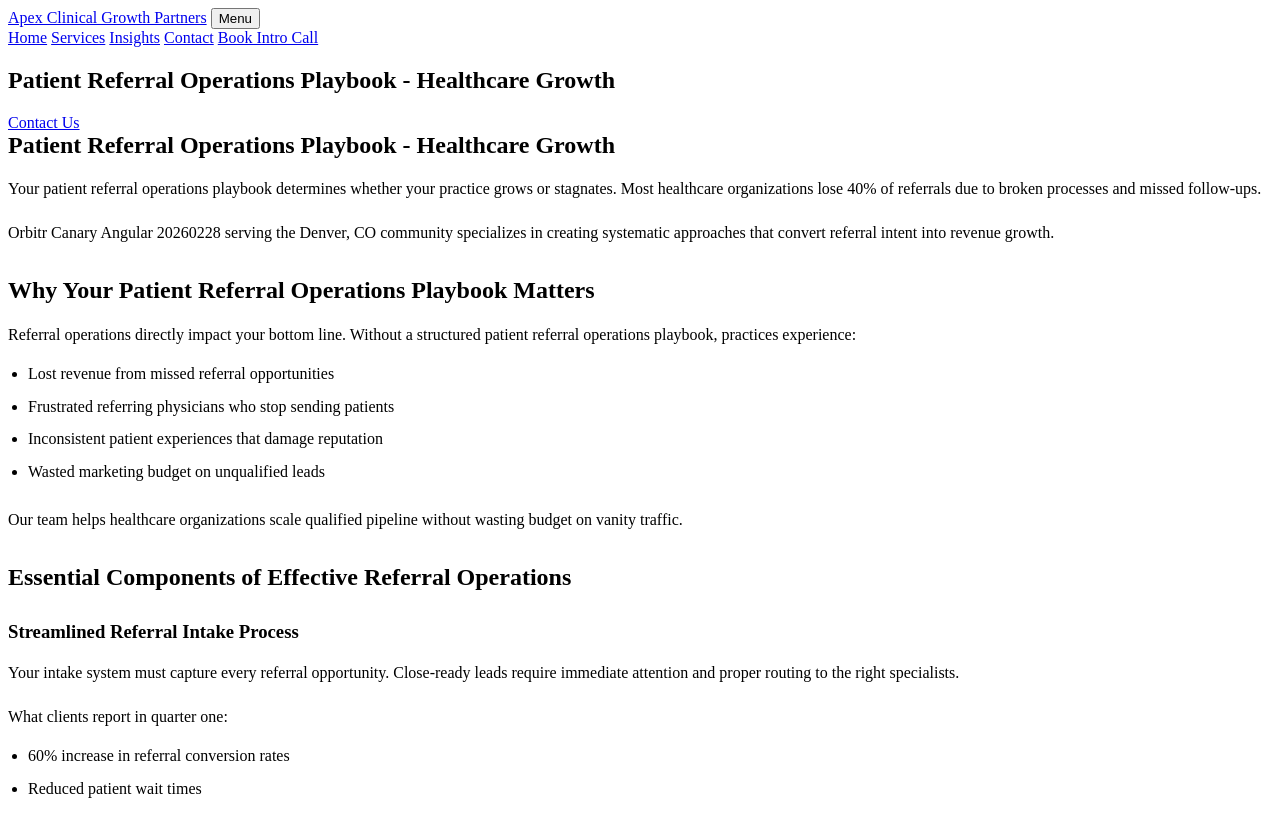
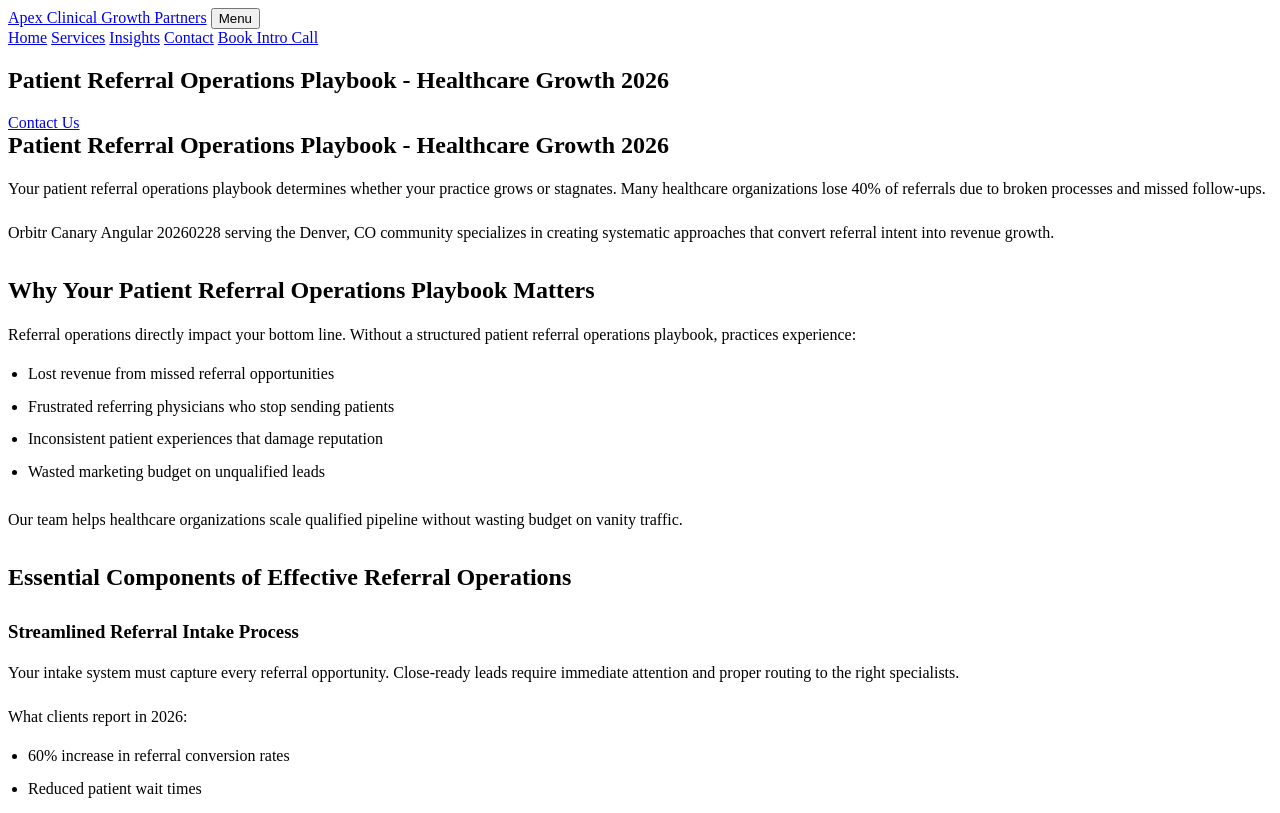
Before and after one commit to prjctlphbt/orbitr-canary-angular-20260228, a Jekyll site: the page angular-referral-ops-playbook-20260228142149.html, which Jekyll copies as it is, in a window 1280 px wide. Shown: the top 813 px of the page. Built offline with Jekyll 4.4.1, drawn with Linux system fonts in a browser that asks for light colours.

Commit message:
Refresh and update content: angular-referral-ops-playbook-20260228142149.html

```diff
--- a/angular-referral-ops-playbook-20260228142149.html
+++ b/angular-referral-ops-playbook-20260228142149.html
@@ -4,10 +4,9 @@
 <head>
 <meta charset="utf-8"/>
 <meta content="width=device-width, initial-scale=1.0" name="viewport"/>
-<meta content="Streamline patient referrals with our comprehensive operations playbook. Optimize workflows, boost growth, and improve patient outcomes. Get started today." name="description"/>
-<title>Patient Referral Operations Playbook - Healthcare Growth</title>
+<meta content="Optimize patient referrals with our 2026 operations playbook. Enhance workflows, boost growth, and improve patient outcomes. Start today." name="description"/>
+<title>Patient Referral Operations Playbook - Healthcare Growth 2026</title>
 <style>
-
 
 /* Minimal functional styles (accordion, forms only) */
 
@@ -49,7 +48,7 @@
  box-sizing: border-box;
 }
 
- </style>
+</style>
 <style id="orbitr-generated-content-style">
 .orbitr-generated-content > * {
  margin: 0;
@@ -84,7 +83,8 @@
 .orbitr-generated-content li {
  line-height: 1.65;
 }
-</style></head>
+</style>
+</head>
 <body>
 <header>
 <div class="container navbar">
@@ -102,14 +102,14 @@
 <main class="page-main">
 <section class="page-hero landing-hero">
 <div class="container">
-<h1>Patient Referral Operations Playbook - Healthcare Growth</h1>
+<h1>Patient Referral Operations Playbook - Healthcare Growth 2026</h1>
 <a class="cta" href="/services/">Contact Us</a>
 </div>
 </section>
 <section class="landing-content">
 <div class="container orbitr-generated-content">
-<h1>Patient Referral Operations Playbook - Healthcare Growth</h1>
-<p>Your patient referral operations playbook determines whether your practice grows or stagnates. Most healthcare organizations lose 40% of referrals due to broken processes and missed follow-ups.</p>
+<h1>Patient Referral Operations Playbook - Healthcare Growth 2026</h1>
+<p>Your patient referral operations playbook determines whether your practice grows or stagnates. Many healthcare organizations lose 40% of referrals due to broken processes and missed follow-ups.</p>
 <p>Orbitr Canary Angular 20260228 serving the Denver, CO community specializes in creating systematic approaches that convert referral intent into revenue growth.</p>
 <h2>Why Your Patient Referral Operations Playbook Matters</h2>
 <p>Referral operations directly impact your bottom line. Without a structured patient referral operations playbook, practices experience:</p>
@@ -123,7 +123,7 @@
 <h2>Essential Components of Effective Referral Operations</h2>
 <h3>Streamlined Referral Intake Process</h3>
 <p>Your intake system must capture every referral opportunity. Close-ready leads require immediate attention and proper routing to the right specialists.</p>
-<p>What clients report in quarter one:
+<p>What clients report in 2026:
 <ul>
 <li>60% increase in referral conversion rates</li>
 <li>Reduced patient wait times</li>
@@ -194,6 +194,6 @@
  button.parentElement.classList.toggle('active');
  });
  });
- </script>
+</script>
 </body>
 </html>
```
